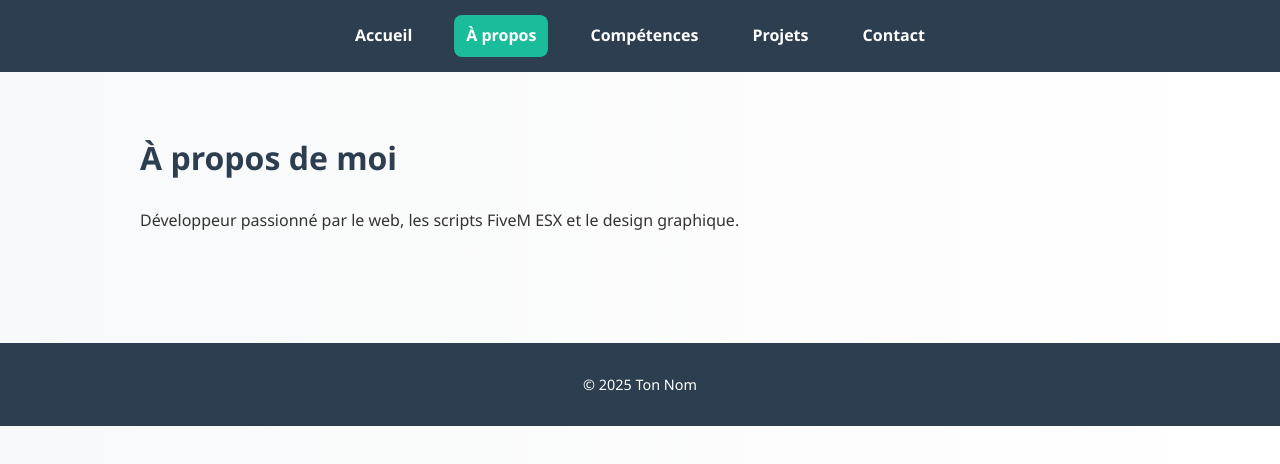
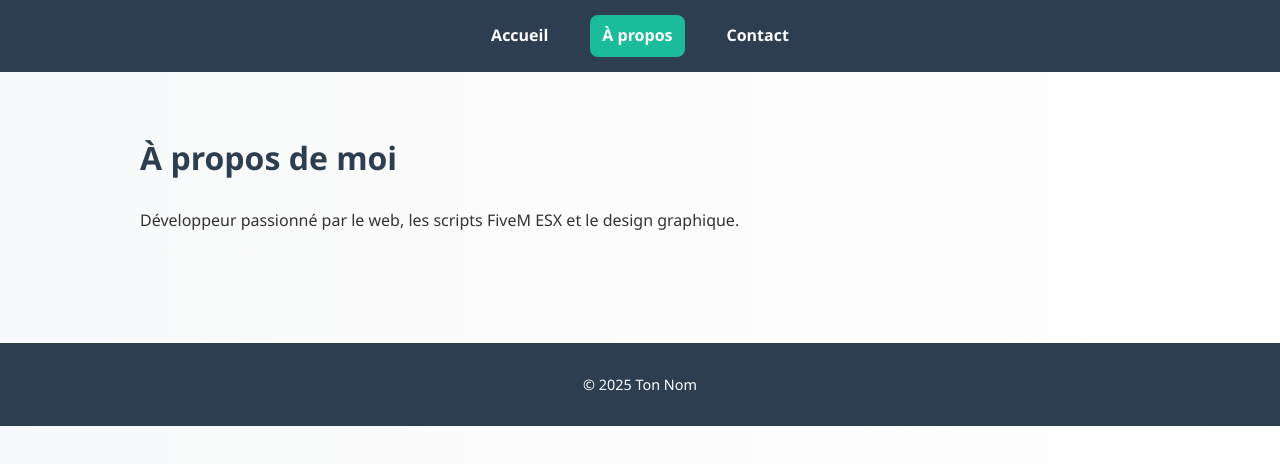
Before and after one commit to Seabydrt/Portofolio, a plain HTML site: page About.html in a window 1280 px wide. Drawn offline with Linux system fonts and the light colour scheme.

Commit message:
Add files via upload

```diff
--- a/About.html
+++ b/About.html
@@ -10,8 +10,6 @@
   <nav class="nav-bar">
     <a href="index.html">Accueil</a>
     <a href="about.html" class="active">À propos</a>
-    <a href="skills.html">Compétences</a>
-    <a href="projects.html">Projets</a>
     <a href="contact.html">Contact</a>
   </nav>
 
```
Also changed, not shown: Index.html (+0 -2 lines), contact.html (+0 -2 lines).
